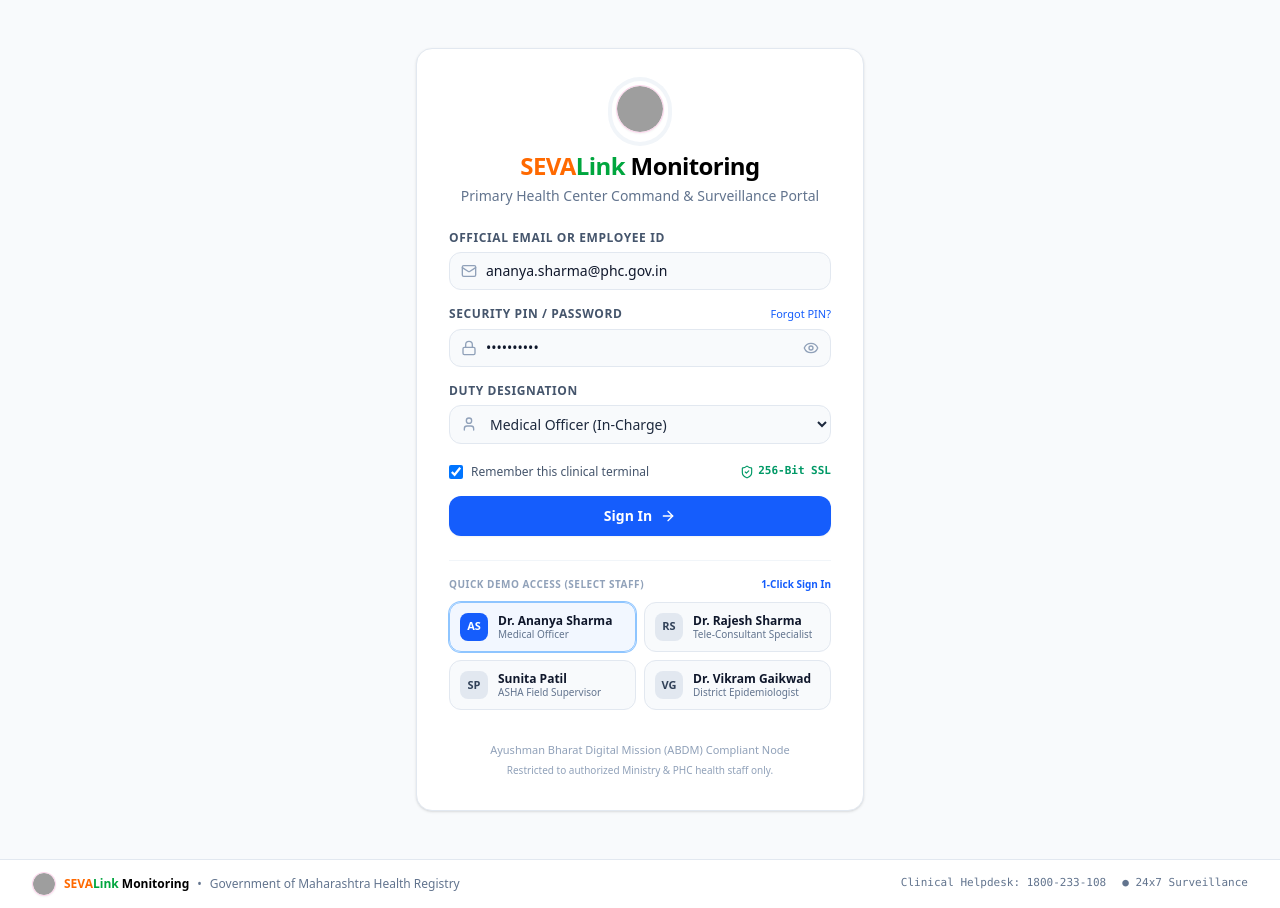
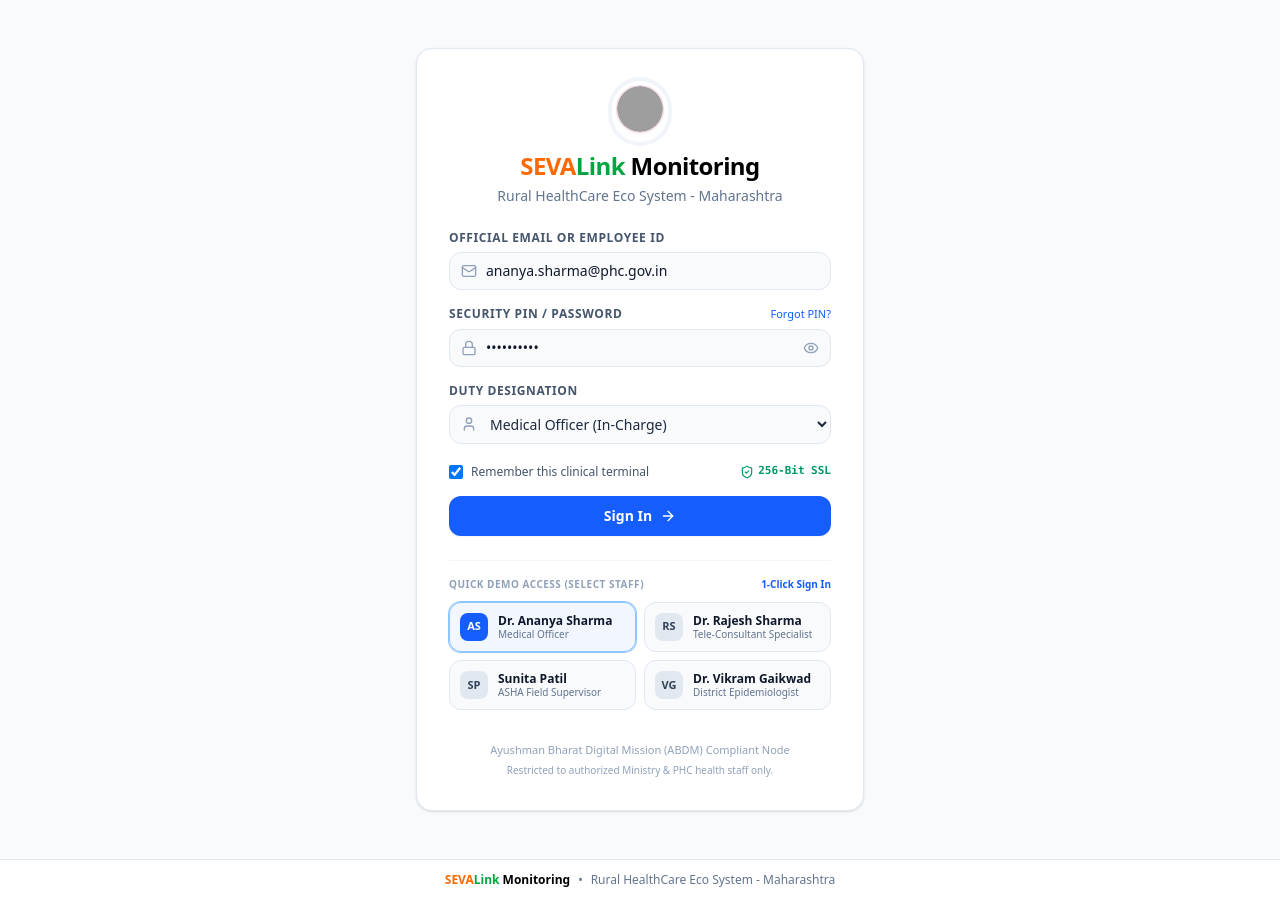
Before and after one commit to jaswanthredmi888/PHC-Monitoring, a React (Vite) app: page / in a window 1280 px wide. Built offline with nearby package versions, Linux system fonts and the light colour scheme; grey boxes are pictures that could not be loaded.

Commit message:
refactor: rebrand system as Rural HealthCare Eco System
Update UI labels, metadata, and referral documentation to reflect the unified "Rural HealthCare Eco System - Maharashtra" identity across the dashboard.

```diff
--- a/index.html
+++ b/index.html
@@ -5,9 +5,9 @@
     <meta name="viewport" content="width=device-width, initial-scale=1.0" />
     <link rel="icon" type="image/png" href="/logo.png" />
     <title>SEVALink Monitoring</title>
-    <meta name="description" content="Primary Health Center (PHC) staff dashboard for live epidemiological surveillance, ASHA workforce tracking, Tele-Consultant doctor bridge, and medicine and facility updates." />
+    <meta name="description" content="Rural HealthCare Eco System - Maharashtra" />
     <meta property="og:title" content="SEVALink Monitoring" />
-    <meta property="og:description" content="Primary Health Center (PHC) staff dashboard for live epidemiological surveillance, ASHA workforce tracking, Tele-Consultant doctor bridge, and medicine and facility updates." />
+    <meta property="og:description" content="Rural HealthCare Eco System - Maharashtra" />
     <meta property="og:type" content="website" />
     <meta name="twitter:card" content="summary_large_image" />
   </head>
--- a/metadata.json
+++ b/metadata.json
@@ -1,6 +1,6 @@
 {
   "name": "SEVALink Monitoring",
-  "description": "Comprehensive web dashboard for Primary Health Center (PHC) staff featuring live epidemiological GIS monitoring, rural disease spreading and hospital facility deficit surveillance for government escalation, ASHA field workforce tracking, real-time Tele-Consultant doctor bridge, and medicine and facility management.",
+  "description": "Rural HealthCare Eco System - Maharashtra",
   "requestFramePermissions": ["camera", "microphone", "geolocation"],
   "majorCapabilities": ["MAJOR_CAPABILITY_SERVER_SIDE_GEMINI_API"]
 }
--- a/src/App.tsx
+++ b/src/App.tsx
@@ -219,24 +219,15 @@
       </main>
 
       {/* Footer */}
-      <footer className="bg-white border-t border-slate-200 py-4 mt-auto">
-        <div className="max-w-7xl mx-auto px-4 sm:px-6 lg:px-8 flex flex-col sm:flex-row items-center justify-between text-xs text-slate-500 gap-3">
-          <div className="flex items-center gap-2.5">
-            <AppLogo size="xs" />
-            <span className="font-semibold">
-              <span className="text-orange-500">SEVA</span>
-              <span className="text-green-600">Link</span>{' '}
-              <span className="text-black">Monitoring</span>
-            </span>
-            <span>•</span>
-            <span>Clinical Command Center</span>
-            <span>•</span>
-            <span className="font-mono text-[11px] text-blue-600 font-semibold">Maharashtra District Health Registry</span>
-          </div>
-          <div className="flex items-center gap-4 font-mono text-[11px]">
-            <span>National Health Mission (NHM) Verified</span>
-            <span>● 24x7 Gateway Live</span>
-          </div>
+      <footer className="bg-white border-t border-slate-200 py-3 mt-auto">
+        <div className="max-w-7xl mx-auto px-4 sm:px-6 lg:px-8 text-center text-xs text-slate-500">
+          <span className="font-semibold">
+            <span className="text-orange-500">SEVA</span>
+            <span className="text-green-600">Link</span>{' '}
+            <span className="text-black">Monitoring</span>
+          </span>
+          <span className="mx-2">•</span>
+          <span>Rural HealthCare Eco System - Maharashtra</span>
         </div>
       </footer>
 
--- a/src/components/AppLogo.tsx
+++ b/src/components/AppLogo.tsx
@@ -39,8 +39,8 @@
             <span className="text-green-600">Link</span>{' '}
             <span className="text-black">Monitoring</span>
           </span>
-          <span className="text-[10px] font-semibold text-blue-600 font-mono">
-            Health Portal
+          <span className="text-[10px] font-semibold text-slate-500">
+            Rural HealthCare Eco System - Maharashtra
           </span>
         </div>
       )}
--- a/src/components/DoctorConsultationRoom.tsx
+++ b/src/components/DoctorConsultationRoom.tsx
@@ -105,7 +105,7 @@
       status: 'Completed',
       doctorNotes,
       prescriptions,
-      referralDetails: isReferralNeeded ? referralNotes || 'Referred to Kanchipuram District Hospital for obstetric review' : undefined
+      referralDetails: isReferralNeeded ? referralNotes || 'Referred to Maharashtra District Hospital for obstetric review' : undefined
     };
 
     onCompleteConsultation(updated);
--- a/src/components/Header.tsx
+++ b/src/components/Header.tsx
@@ -64,7 +64,7 @@
                 </h1>
               </div>
               <p className="text-[11px] font-medium text-slate-500 hidden sm:block">
-                Pune District Primary Health Center Hub • Maharashtra
+                Rural HealthCare Eco System - Maharashtra
               </p>
             </div>
           </div>
--- a/src/components/LoginPage.tsx
+++ b/src/components/LoginPage.tsx
@@ -108,7 +108,7 @@
                   <span className="text-black">Monitoring</span>
                 </h1>
                 <p className="text-xs sm:text-sm text-slate-500 mt-1">
-                  Primary Health Center Command & Surveillance Portal
+                  Rural HealthCare Eco System - Maharashtra
                 </p>
               </div>
             </div>
@@ -295,21 +295,14 @@
 
       {/* Footer */}
       <footer className="bg-white border-t border-slate-200 py-3 mt-auto">
-        <div className="max-w-7xl mx-auto px-4 sm:px-6 lg:px-8 flex flex-col sm:flex-row items-center justify-between text-xs text-slate-500 gap-2">
-          <div className="flex items-center gap-2">
-            <AppLogo size="xs" />
-            <span className="font-semibold">
-              <span className="text-orange-500">SEVA</span>
-              <span className="text-green-600">Link</span>{' '}
-              <span className="text-black">Monitoring</span>
-            </span>
-            <span>•</span>
-            <span>Government of Maharashtra Health Registry</span>
-          </div>
-          <div className="flex items-center gap-4 text-[11px] font-mono">
-            <span>Clinical Helpdesk: 1800-233-108</span>
-            <span>● 24x7 Surveillance</span>
-          </div>
+        <div className="max-w-7xl mx-auto px-4 sm:px-6 lg:px-8 text-center text-xs text-slate-500">
+          <span className="font-semibold">
+            <span className="text-orange-500">SEVA</span>
+            <span className="text-green-600">Link</span>{' '}
+            <span className="text-black">Monitoring</span>
+          </span>
+          <span className="mx-2">•</span>
+          <span>Rural HealthCare Eco System - Maharashtra</span>
         </div>
       </footer>
 
--- a/src/components/MedicineFacilityUpdate.tsx
+++ b/src/components/MedicineFacilityUpdate.tsx
@@ -184,7 +184,7 @@
             Medicine & Hospital Facility Management
           </h2>
           <p className="text-xs text-slate-500 mt-0.5">
-            Real-time stock ledger and operational infrastructure status for Kanchipuram Primary Health Center.
+            Real-time stock ledger and operational infrastructure status for Maharashtra Primary Health Center.
           </p>
         </div>
 
@@ -412,7 +412,7 @@
                   <div className="pt-3 mt-3 border-t border-slate-100 flex items-center justify-between text-[10px] text-slate-400 font-mono">
                     <span>Updated: {med.lastUpdated}</span>
                     <button
-                      onClick={() => showToast(`Restock requisition sent for ${med.name} to Tamil Nadu Medical Services Corporation (TNMSC).`)}
+                      onClick={() => showToast(`Restock requisition sent for ${med.name} to Maharashtra Medical Goods Procurement Authority.`)}
                       className="text-blue-600 font-semibold hover:underline"
                     >
                       Order Supply
@@ -426,7 +426,7 @@
           {/* Bottom Broadcast Bar */}
           <div className="p-4 rounded-xl bg-white border border-slate-200 shadow-xs flex flex-col sm:flex-row items-center justify-between gap-3">
             <div className="text-xs text-slate-600">
-              Total <strong>{medicines.length} essential pharmaceuticals</strong> tracked under Kanchipuram PHC cold-chain & dispensary.
+              Total <strong>{medicines.length} essential pharmaceuticals</strong> tracked under Maharashtra PHC cold-chain & dispensary.
             </div>
             <button
               onClick={() => showToast('Medicine inventory synchronized with State Health Dashboard.')}
--- a/src/components/TeleConsultant.tsx
+++ b/src/components/TeleConsultant.tsx
@@ -82,7 +82,7 @@
       patientGender: (newBooking.patientGender as any) || 'Female',
       patientPhone: newBooking.patientPhone || '+91 98400 00000',
       abhaId: `33-${Math.floor(1000 + Math.random() * 9000)}-${Math.floor(1000 + Math.random() * 9000)}-${Math.floor(1000 + Math.random() * 9000)}`,
-      village: newBooking.village || 'Kanchipuram Block',
+      village: newBooking.village || 'Maharashtra Block',
       sector: newBooking.sector || 'CHANDANAGIRI SECTOR',
       source: (newBooking.source as any) || 'ASHA Field Worker',
       bookedBy: newBooking.bookedBy || 'PHC Staff',
@@ -115,7 +115,7 @@
             Real-Time Doctor Tele-Consultant Hub
           </h2>
           <p className="text-xs md:text-sm text-pink-100 mt-1 max-w-2xl leading-relaxed">
-            Incoming live video and audio consultation requests booked by ASHA Field Workers and Rural Patients across Kanchipuram sectors. Connect patients directly to on-duty PHC Medical Officers.
+            Incoming live video and audio consultation requests booked by ASHA Field Workers and Rural Patients across Maharashtra sectors. Connect patients directly to on-duty PHC Medical Officers.
           </p>
         </div>
 
```
